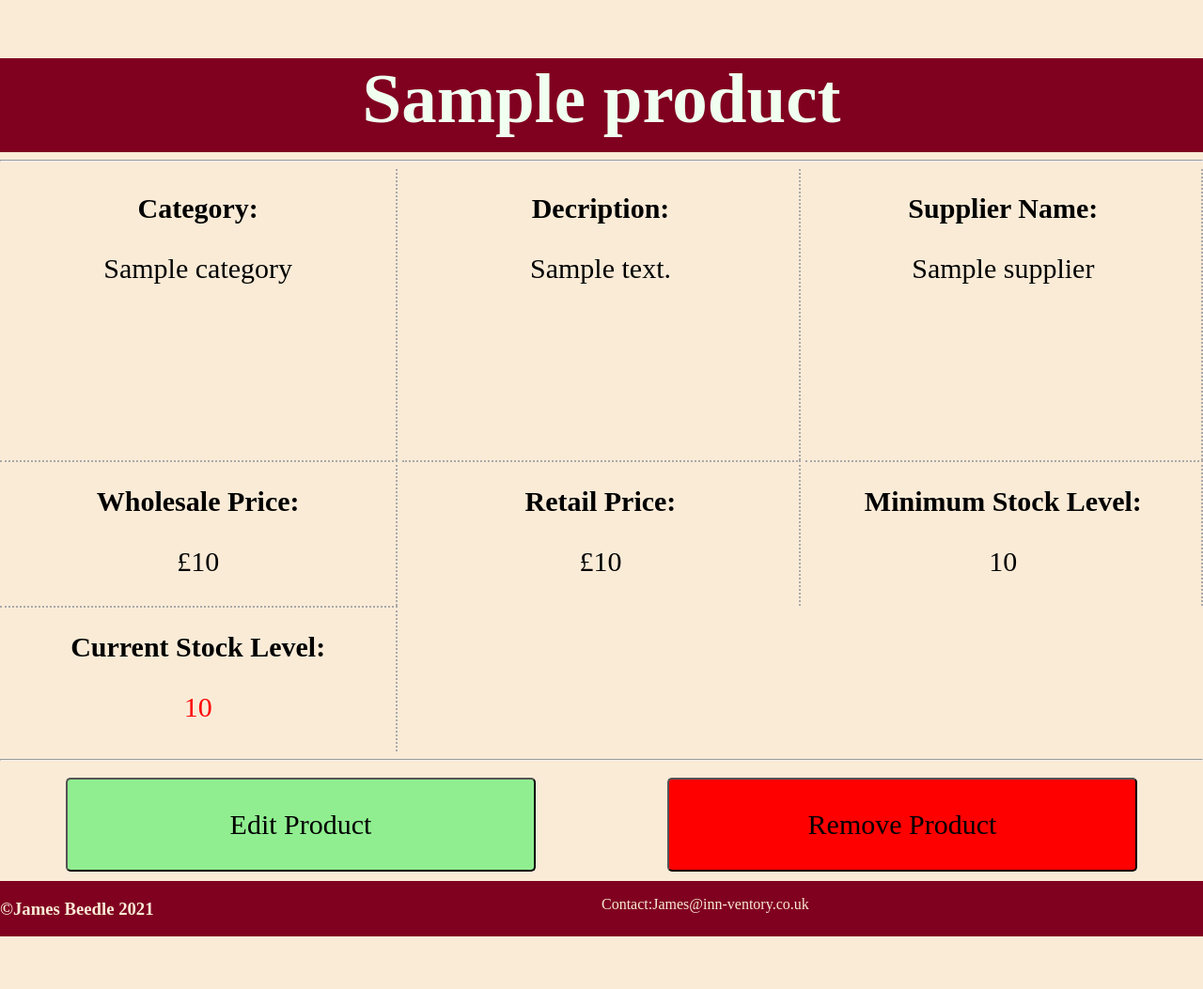
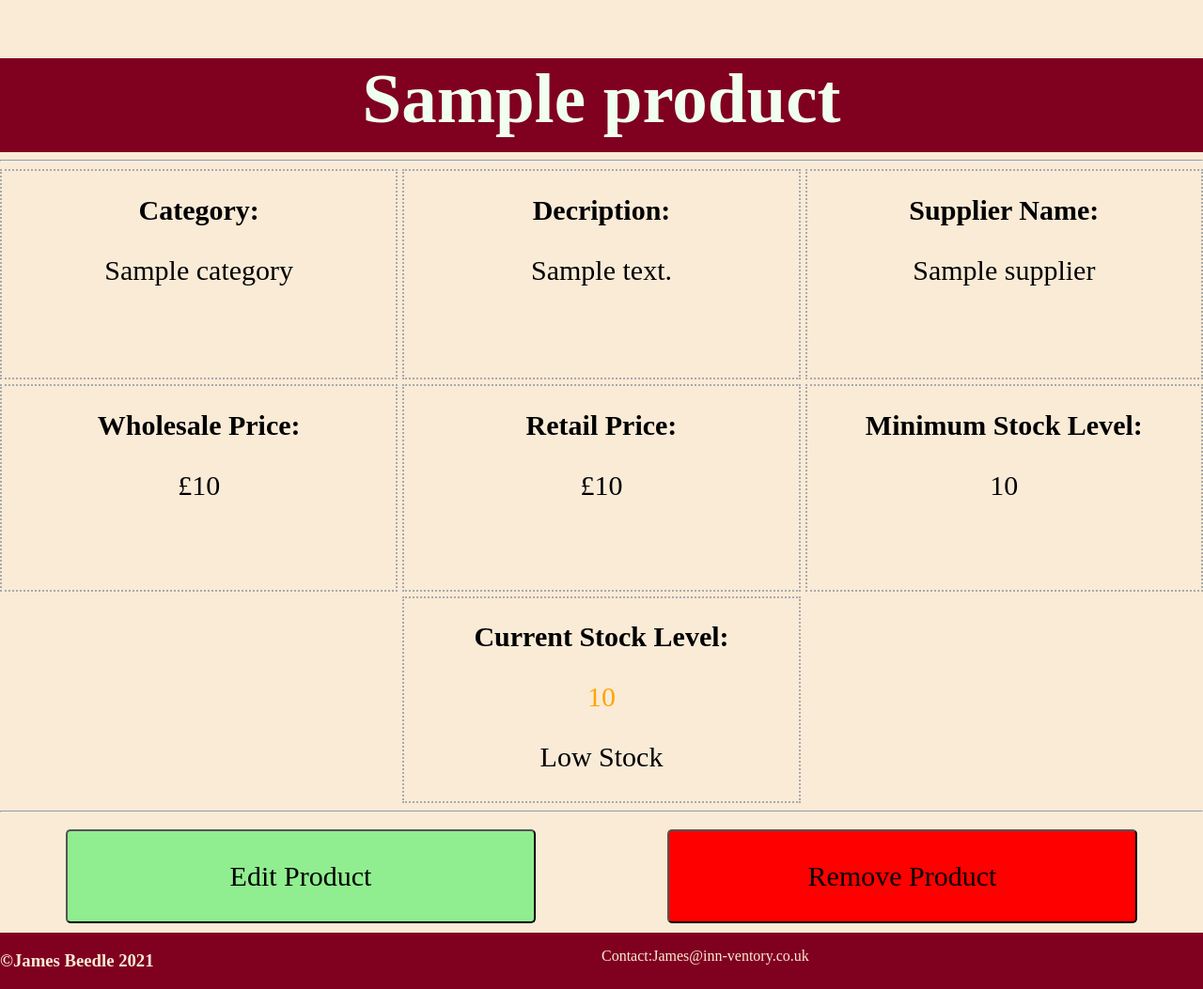
Before and after one commit to JamesSBeedle/Inn-Ventory-Alcohol-Inventory-Application, a Flask app: page /products/1 in a window 1280 px wide. Shown: the part 166-1219 px from the top of the page at 94% size. Before the commit the page ends 1163 px from the top, so only its background shows below. Run offline with Flask 2, Linux system fonts and the light colour scheme; a database or web service that is not in the repository returns one stand-in record (values such as "Sample title"); some libraries are stand-ins or nearby versions.

Commit message:
added minimum stock level to controllers, made some further changes to if statement

```diff
--- a/controllers/products_controller.py
+++ b/controllers/products_controller.py
@@ -29,9 +29,10 @@ def create_product():
     cost_price = request.form["cost_price"]
     sale_price = request.form["sale_price"] #change to be markup values in dropdown
     description = request.form["description"]
+    minimum_stock_level = request.form["minimum_stock_level"]
     #set_markup function (cost_price, sale_price) sale_price=set_markup
     supplier = supplier_repository.select(request.form['supplier_id'])
-    product = Product(name, category, in_stock, cost_price, sale_price, description, supplier)
+    product = Product(name, category, in_stock, cost_price, sale_price, description,minimum_stock_level, supplier)
     product_repository.save(product)
     return redirect("/products")
 
@@ -49,8 +50,9 @@ def update_product(id):
     cost_price = request.form["cost_price"]
     sale_price = request.form["sale_price"]
     description = request.form["description"]
+    minimum_stock_level = request.form["minimum_stock_level"]
     supplier = supplier_repository.select(request.form['supplier_id'])
-    product = Product(name, category, in_stock, cost_price, sale_price, description, supplier, id)
+    product = Product(name, category, in_stock, cost_price, sale_price, description,minimum_stock_level, supplier, id)
     product_repository.update(product)
     return redirect("/products")
 
--- a/static/style.css
+++ b/static/style.css
@@ -154,8 +154,9 @@ body > footer{
 
 #product-single{
     display:grid;
-    grid-template-rows: 1fr 1fr;
+    grid-template-rows: 1fr 2fr;
     column-gap:5px;
+    row-gap: 5px;
 }
 
 #product-info{
@@ -172,14 +173,14 @@ body > footer{
 
 .product-item{
     text-align:center;
-    border-right:2px dotted darkgray;
+    border:2px dotted darkgray;
 
 }
 
 .product-item-2{
     text-align:center;
     border-right:2px dotted darkgray;
-    border-top:2px dotted darkgray;
+    border:2px dotted darkgray;
 
 
 }
@@ -187,7 +188,9 @@ body > footer{
 #product-maths{
     display:grid;
     grid-template-columns: 1fr 1fr 1fr;
+    grid-template-rows: 1fr 1fr;
     column-gap:5px;
+    row-gap: 5px;
 }
 
 
@@ -341,3 +344,9 @@ body > footer{
     border-radius: 5px;
     margin:10px;
 }
+
+.current-stock-level{
+    grid-row:2;
+    grid-column:2;
+    border: 2px dotted darkgray;
+}
--- a/templates/products/new.html
+++ b/templates/products/new.html
@@ -51,7 +51,7 @@
         </section>
         <section>
             <label for="minimum_stock_level">Minimum Stock Level:</label>
-            <input type="number" id="minimum_stock_level" name="minimum_stock_level" value="{{product.minimum_stock_level}}">
+            <input type="number" id="minimum_stock_level" name="minimum_stock_level">
         </section>
         <section>
             <label for="supplier">Supplier:</label>
--- a/templates/products/show.html
+++ b/templates/products/show.html
@@ -56,12 +56,16 @@
                 <p>{{product.minimum_stock_level}}</p>
             </section>
 
-            <section class="product-item-2">
+            <section class="product-item-2 current-stock-level">
                 <h2>Current Stock Level:</h2>
-                {% if product.in_stock >= 20 %}
-                <h3>{{product.in_stock}}</h3>
+                {% if product.in_stock == 0: %}
+                <p style="color:red">{{product.in_stock}} </p>
+                <p> Out of Stock!</p>
+                {% elif product.in_stock <= product.minimum_stock_level: %}
+                <p style="color:orange">{{product.in_stock}} </p>
+                <p>Low Stock</p>
                 {% else %}
-                <p style="color:red">{{product.in_stock}}</p>
+                <p>{{product.in_stock}}</p>
                 {% endif %}
             </section>
 
```
Also changed, not shown: models/product.py (+10 -2 lines), templates/products/index.html (+7 -3 lines).
